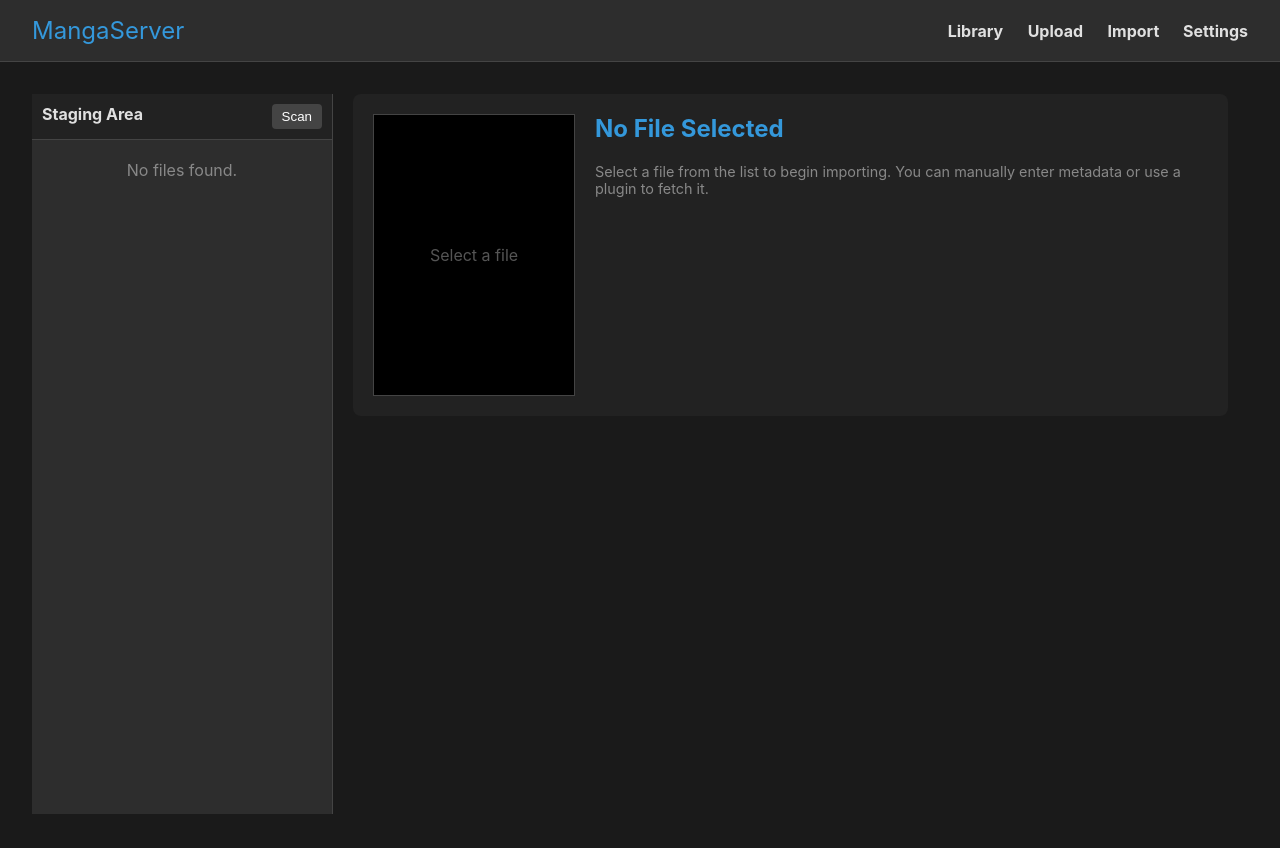
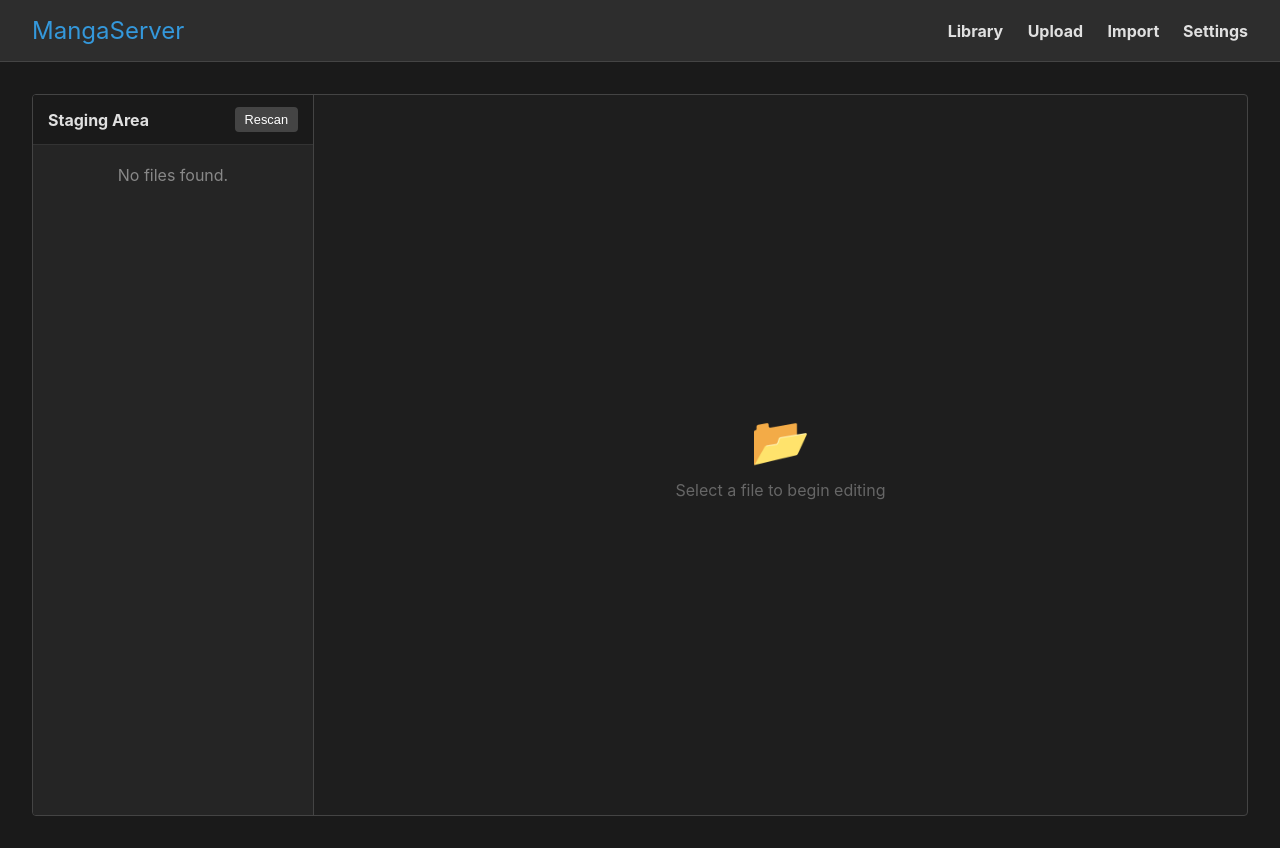
Before and after one commit to Nixis198/Manga-Server, a FastAPI app: page /staging in a window 1280 px wide. Before the commit the page ends 814 px from the top, so only its background shows below. Run offline with FastAPI, Linux system fonts and the light colour scheme; data that the repository does not hold is empty.

Commit message:
Updated the Staging page

```diff
--- a/app/templates/staging.html
+++ b/app/templates/staging.html
@@ -1,123 +1,150 @@
 {% extends "base.html" %}
 
 {% block content %}
-<div style="display: flex; height: calc(100vh - 80px); gap: 20px;">
+<div style="display: flex; height: calc(100vh - 80px); border: 1px solid #444; border-radius: 4px; overflow: hidden; background: #1e1e1e;">
 
-    <div style="width: 300px; display: flex; flex-direction: column; background: #2d2d2d; border-right: 1px solid #444;">
-        <div style="padding: 10px; background: #222; border-bottom: 1px solid #444; font-weight: bold;">
-            Staging Area
-            <button onclick="scanFiles()" class="btn-small" style="float:right;">Scan</button>
+    <div style="width: 280px; display: flex; flex-direction: column; background: #252525; border-right: 1px solid #444;">
+        <div style="padding: 12px 15px; background: #1a1a1a; border-bottom: 1px solid #333; font-weight: bold; display: flex; justify-content: space-between; align-items: center;">
+            <span>Staging Area</span>
+            <button onclick="scanFiles()" class="btn-small" style="font-size: 0.8rem;">Rescan</button>
         </div>
         <div id="file-list" style="flex: 1; overflow-y: auto;">
             <div style="padding: 20px; color: #888; text-align: center;">Loading...</div>
         </div>
     </div>
 
-    <div style="flex: 1; display: flex; flex-direction: column; overflow-y: auto; padding-right: 20px;">
+    <div id="editor-area" style="flex: 1; display: none; flex-direction: column; position: relative;">
 
-        <div style="display: flex; gap: 20px; margin-bottom: 20px; background: #222; padding: 20px; border-radius: 8px;">
-            <div style="width: 200px; height: 280px; background: #000; display: flex; align-items: center; justify-content: center; border: 1px solid #444;">
-                <img id="preview-img" style="max-width: 100%; max-height: 100%; display: none;">
-                <span id="preview-placeholder" style="color: #555;">Select a file</span>
+        <div style="flex: 1; overflow-y: auto; padding: 20px; display: flex; gap: 30px;">
+
+            <div style="width: 300px; flex-shrink: 0; position: sticky; top: 0; height: fit-content;">
+                <div style="background: #000; border: 1px solid #444; border-radius: 8px; overflow: hidden; aspect-ratio: 2/3; display: flex; align-items: center; justify-content: center; margin-bottom: 15px;">
+                    <img id="preview-img" style="max-width: 100%; max-height: 100%; object-fit: contain;">
                 </div>
-            <div style="flex: 1;">
-                <h2 id="preview-filename" style="margin-top: 0; color: var(--accent); word-break: break-all;">No File Selected</h2>
-                <p style="color: #888; font-size: 0.9rem;">
-                    Select a file from the list to begin importing. You can manually enter metadata or use a plugin to fetch it.
-                </p>
-                <div id="file-path" style="font-family: monospace; color: #666; font-size: 0.8rem; margin-top: 10px;"></div>
+
+                <div style="background: #252525; padding: 15px; border-radius: 6px; border: 1px solid #444;">
+                    <div style="font-size: 0.75rem; color: #aaa; text-transform: uppercase; letter-spacing: 1px; margin-bottom: 5px;">Filename</div>
+                    <div id="preview-filename" style="word-break: break-all; font-family: monospace; font-size: 0.9rem; color: #ddd; line-height: 1.4;">-</div>
                 </div>
             </div>
 
-        <div id="import-form-container" style="display: none;">
+            <div style="flex: 1; max-width: 800px;">
+
                 <form id="import-form" onsubmit="submitImport(event)">
                     <input type="hidden" id="inp_id">
+                    <button type="submit" style="display: none;"></button>
 
-                <div style="display: grid; grid-template-columns: 1fr 1fr; gap: 20px; margin-bottom: 15px;">
-                    <div class="form-group">
-                        <label>Title</label>
-                        <input type="text" id="inp_title" required>
+                    <div style="margin-bottom: 15px;">
+                        <label class="form-label">Title</label>
+                        <input type="text" id="inp_title" required class="form-input" style="font-size: 1.1rem; font-weight: bold;">
                     </div>
-                    <div class="form-group">
-                        <label>Artist</label>
-                        <input type="text" id="inp_artist" required autocomplete="off">
+
+                    <div class="form-grid">
+                        <div>
+                            <label class="form-label">Artist</label>
+                            <input type="text" id="inp_artist" required autocomplete="off" class="form-input">
+                        </div>
+                        <div>
+                            <label class="form-label">Series <span style="color:#666; font-weight:normal;">(Optional)</span></label>
+                            <input type="text" id="inp_series" autocomplete="off" class="form-input">
                         </div>
                     </div>
 
-                <div style="display: grid; grid-template-columns: 1fr 1fr; gap: 20px; margin-bottom: 15px;">
-                    <div class="form-group">
-                        <label>Series</label>
-                        <input type="text" id="inp_series" autocomplete="off" placeholder="(Optional)">
+                    <div class="form-grid" style="margin-top: 15px;">
+                        <div>
+                            <label class="form-label">Category</label>
+                            <select id="inp_category" class="form-input">
+                                <option value="">(None)</option>
+                            </select>
                         </div>
-                    <div class="form-group">
-                        <label>Category</label>
-                        <select id="inp_category">
-                            <option value="">(None)</option>
+                        <div>
+                             <label class="form-label">Reading Direction</label>
+                             <select id="inp_direction" class="form-input">
+                                 <option value="LTR">Left to Right (Comic)</option>
+                                 <option value="RTL">Right to Left (Manga)</option>
                              </select>
                         </div>
                     </div>
 
-                <div class="form-group" style="margin-bottom: 15px;">
-                    <label>Tags (comma separated)</label>
-                    <input type="text" id="inp_tags">
+                    <div style="margin-top: 15px;">
+                        <label class="form-label">Tags</label>
+                        <input type="text" id="inp_tags" placeholder="Comma, separated, tags" class="form-input">
                     </div>
 
-                <div class="form-group" style="margin-bottom: 15px;">
-                    <label>Description</label>
-                    <textarea id="inp_desc" rows="3"></textarea>
+                    <div style="margin-top: 15px; margin-bottom: 20px;">
+                        <label class="form-label">Description</label>
+                        <textarea id="inp_desc" rows="3" class="form-input" style="font-size: 0.9rem;"></textarea>
                     </div>
 
-                <div class="form-group" style="margin-bottom: 20px;">
-                     <label>Reading Direction</label>
-                     <select id="inp_direction">
-                         <option value="LTR">Left to Right (Comic)</option>
-                         <option value="RTL">Right to Left (Manga)</option>
+                    <div style="background: #2a2a2a; border: 1px solid #444; border-radius: 6px; padding: 10px; margin-bottom: 10px; display: flex; gap: 10px; align-items: center;">
+                        <div style="font-weight: bold; color: var(--accent); white-space: nowrap;">⚡ Metadata Source:</div>
+                        <select id="plugin_source" style="flex: 1; min-width: 120px;">
+                            <option value="" disabled selected>Select Plugin...</option>
                         </select>
+                        <input type="text" id="plugin_url" placeholder="Paste URL or ID..." style="flex: 2;">
+                        <button type="button" onclick="runPlugin()" class="btn-small" style="background: #34495e;">Fetch</button>
                     </div>
 
-                <div style="background: #252525; padding: 15px; border-radius: 5px; border: 1px solid #444; margin-bottom: 20px;">
-                    <h4 style="margin-top: 0; color: #aaa;">Metadata Source</h4>
-                    <div style="display: flex; gap: 10px; align-items: flex-end;">
-                        <div class="form-group" style="flex: 1;">
-                            <label>Source / Plugin</label>
-                            <select id="plugin_source">
-                                <option value="" disabled selected>Select a plugin...</option>
-                            </select>
-                        </div>
-                        <div class="form-group" style="flex: 2;">
-                            <label>URL / ID</label>
-                            <input type="text" id="plugin_url" placeholder="https://...">
-                        </div>
-                        <button type="button" onclick="runPlugin()" class="btn-small" style="margin-bottom: 2px;">Fetch</button>
+                </form>
             </div>
         </div>
 
-                <button type="submit" class="btn-save" style="width: 100%; padding: 12px; font-size: 1.1rem;">Save & Import</button>
-            </form>
+        <div style="padding: 15px 20px; background: #252525; border-top: 1px solid #444; text-align: right; box-shadow: 0 -4px 10px rgba(0,0,0,0.2);">
+            <button onclick="document.getElementById('import-form').requestSubmit()" class="btn-save" style="padding: 10px 40px; font-size: 1.1rem;">
+                Save & Import
+            </button>
         </div>
 
+    </div>
+
+    <div id="empty-state" style="flex: 1; display: flex; align-items: center; justify-content: center; color: #666; flex-direction: column;">
+        <div style="font-size: 3rem; margin-bottom: 10px;">📂</div>
+        <div>Select a file to begin editing</div>
     </div>
 </div>
 
 <style>
+    /* UTILITIES */
+    .form-grid {
+        display: grid;
+        grid-template-columns: 1fr 1fr;
+        gap: 15px;
+    }
+    .form-label {
+        display: block;
+        color: #aaa;
+        margin-bottom: 5px;
+        font-size: 0.85rem;
+        font-weight: 500;
+    }
+    .form-input {
+        width: 100%;
+        padding: 10px;
+        background: #111;
+        border: 1px solid #444;
+        color: white;
+        border-radius: 4px;
+        transition: border-color 0.2s;
+    }
+    .form-input:focus {
+        border-color: var(--accent);
+        outline: none;
+    }
+
+    /* FILE LIST ITEMS */
     .file-item {
-        padding: 10px;
+        padding: 12px 15px;
         border-bottom: 1px solid #333;
         cursor: pointer;
         font-size: 0.9rem;
         white-space: nowrap;
         overflow: hidden;
         text-overflow: ellipsis;
+        transition: background 0.1s;
     }
     .file-item:hover { background: #333; }
-    .file-item.active { background: var(--accent); color: white; }
+    .file-item.active { background: var(--accent); color: white; border-bottom-color: var(--accent); }
 
-    .form-group label { display: block; color: #aaa; margin-bottom: 5px; font-size: 0.9rem; }
-
-    input[type="text"], textarea, select {
-        width: 100%; padding: 8px;
-        background: #111; border: 1px solid #444; color: white; border-radius: 4px;
-    }
     textarea { resize: vertical; }
 </style>
 
@@ -152,55 +179,50 @@
             div.className = 'file-item';
             div.innerText = f.filename;
             div.onclick = () => selectFile(f.id);
-            div.dataset.id = f.id; // Store ID for active highlighting
+            div.dataset.id = f.id;
             list.appendChild(div);
         });
     }
 
     async function selectFile(id) {
-        // Highlight logic
         document.querySelectorAll('.file-item').forEach(el => el.classList.remove('active'));
         const activeEl = document.querySelector(`.file-item[data-id="${id}"]`);
         if(activeEl) activeEl.classList.add('active');
 
-        // Find data
         const file = stagedFiles.find(f => f.id === id);
         if (!file) return;
 
-        // UI Updates
+        document.getElementById('empty-state').style.display = 'none';
+        document.getElementById('editor-area').style.display = 'flex';
+
         document.getElementById('preview-filename').innerText = file.filename;
-        document.getElementById('file-path').innerText = file.path;
-        document.getElementById('preview-placeholder').style.display = 'none';
-
         const img = document.getElementById('preview-img');
         img.src = `/api/staged/${id}/cover`;
-        img.style.display = 'block';
 
-        // Show Form
-        document.getElementById('import-form-container').style.display = 'block';
         document.getElementById('inp_id').value = id;
 
-        // Auto-fill logic (Regex parse)
-        // Try to guess Artist/Title from filename like "[Artist] Title (Event)"
+        // Auto-fill
         let title = file.filename;
         let artist = "";
-
-        // Simple regex for [Artist] Title
         const match = title.match(/^\[(.*?)\]\s*(.*?)(\.zip|\.cbz)?$/);
         if (match) {
             artist = match[1];
             title = match[2];
-            // Remove typical trailing tags like (C100)
             title = title.replace(/\s*\(.*?\)\s*/g, '').trim();
         } else {
             title = title.replace(/\.(zip|cbz)$/i, '');
         }
 
-        document.getElementById('inp_title').value = title;
+        const titleInput = document.getElementById('inp_title');
+        titleInput.value = title;
         document.getElementById('inp_artist').value = artist;
         document.getElementById('inp_series').value = "";
         document.getElementById('inp_tags').value = "";
         document.getElementById('inp_desc').value = "";
+        document.getElementById('plugin_url').value = "";
+
+        titleInput.focus();
+        titleInput.select();
     }
 
     // --- 2. GHOST TEXT AUTOCOMPLETE ---
@@ -220,8 +242,6 @@
         const input = document.getElementById(inputId);
 
         input.addEventListener('keydown', function(e) {
-            // If user hits Backspace, temporarily disable auto-suggest
-            // so they can actually delete text without it fighting back
             if (e.key === 'Backspace') {
                 input.dataset.backspacing = "true";
             } else {
@@ -231,42 +251,32 @@
 
         input.addEventListener('input', function(e) {
             const val = input.value;
-
-            // Don't suggest if empty or backspacing
             if (!val || input.dataset.backspacing === "true") return;
 
             // Find match (Case Insensitive)
-            // We escape special regex chars just in case
             const match = dataSource.find(item => item.toLowerCase().startsWith(val.toLowerCase()));
 
             if (match) {
-                // If we found "John Smith" and user typed "jo",
-                // we want to preserve "jo" case (or not? Standard is to preserve case of match usually)
-                // Let's use the match's case to be clean.
-
                 const currentLen = val.length;
 
-                // Set the value to the FULL match
-                input.value = match;
+                // FIX: Instead of replacing the input with the match (which forces casing),
+                // we append the missing suffix from the match to the user's existing input.
+                // This preserves user's capitalization (e.g. "Kar" + "ory" -> "Karory")
+                const suffix = match.slice(currentLen);
+                input.value = val + suffix;
 
-                // Highlight the part the user HAS NOT typed yet
-                // setSelectionRange(start, end)
-                input.setSelectionRange(currentLen, match.length);
+                input.setSelectionRange(currentLen, input.value.length);
             }
         });
     }
 
-    // --- 3. SUBMISSION & PLUGINS ---
+    // --- 3. SUBMISSION ---
+
     async function submitImport(e) {
         e.preventDefault();
         const id = document.getElementById('inp_id').value;
-
-        // Grab values for autocomplete update
         const rawArtist = document.getElementById('inp_artist').value;
         const rawSeries = document.getElementById('inp_series').value;
-
-        // 1. Find the index of the current file so we know what to select next
-        // (Note: id from DOM is string, f.id is int, so use ==)
         const currentIndex = stagedFiles.findIndex(f => f.id == id);
 
         const payload = {
@@ -279,7 +289,7 @@
             direction: document.getElementById('inp_direction').value
         };
 
-        const btn = e.target.querySelector('.btn-save');
+        const btn = document.querySelector('.btn-save');
         const oldText = btn.innerText;
         btn.innerText = "Importing...";
         btn.disabled = true;
@@ -292,32 +302,20 @@
             });
 
             if (res.ok) {
-                // 2. Remove imported file from list
                 stagedFiles = stagedFiles.filter(f => f.id != id);
                 renderList();
 
-                // 3. Update Autocomplete
                 if (rawArtist && !knownArtists.includes(rawArtist)) knownArtists.push(rawArtist);
                 if (rawSeries && !knownSeries.includes(rawSeries)) knownSeries.push(rawSeries);
 
-                // 4. Auto-select the next file
                 if (stagedFiles.length > 0) {
-                    // Try to grab the file that moved into the current slot
                     let nextIndex = currentIndex;
-
-                    // If we were at the end of the list, step back one
-                    if (nextIndex >= stagedFiles.length) {
-                        nextIndex = stagedFiles.length - 1;
-                    }
-
-                    // Select the next file immediately
+                    if (nextIndex >= stagedFiles.length) nextIndex = stagedFiles.length - 1;
                     selectFile(stagedFiles[nextIndex].id);
                 } else {
-                    // List is empty, clear the UI
-                    document.getElementById('import-form-container').style.display = 'none';
-                    document.getElementById('preview-img').style.display = 'none';
-                    document.getElementById('preview-placeholder').style.display = 'block';
-                    document.getElementById('preview-filename').innerText = "All files imported!";
+                    document.getElementById('editor-area').style.display = 'none';
+                    document.getElementById('empty-state').style.display = 'flex';
+                    document.getElementById('empty-state').innerHTML = '<div>All files imported!</div>';
                 }
 
             } else {
@@ -348,7 +346,7 @@
             const res = await fetch('/api/plugins');
             const plugins = await res.json();
             const select = document.getElementById('plugin_source');
-            select.innerHTML = '<option value="" disabled selected>Select a plugin...</option>';
+            select.innerHTML = '<option value="" disabled selected>Select Plugin...</option>';
 
             if (plugins.length === 0) {
                 const opt = document.createElement('option');
@@ -363,7 +361,7 @@
                 opt.innerText = p.name;
                 select.appendChild(opt);
             });
-        } catch (e) { console.error("Error loading plugins:", e); }
+        } catch (e) { console.error(e); }
     }
 
     async function runPlugin() {
@@ -374,9 +372,8 @@
 
         if (!source || !url) { alert("Select source & enter URL"); return; }
 
-        btn.innerText = "Fetching...";
+        btn.innerText = "...";
         btn.disabled = true;
-        btn.style.backgroundColor = "#555";
 
         try {
             const res = await fetch('/api/plugins/run', {
@@ -393,23 +390,21 @@
                 if(data.tags && Array.isArray(data.tags)) document.getElementById('inp_tags').value = data.tags.join(', ');
 
                 btn.style.backgroundColor = "#2ecc71";
-                btn.innerText = "Found!";
+                btn.innerText = "✓";
                 setTimeout(() => {
                     btn.innerText = originalText;
-                    btn.style.backgroundColor = "var(--accent)";
+                    btn.style.backgroundColor = "#34495e";
                     btn.disabled = false;
-                }, 2000);
+                }, 1500);
             } else {
                 alert("Plugin Error");
                 btn.innerText = originalText;
                 btn.disabled = false;
-                btn.style.backgroundColor = "var(--accent)";
             }
         } catch (e) {
-            alert("System Error: " + e);
+            alert("Error: " + e);
             btn.innerText = originalText;
             btn.disabled = false;
-            btn.style.backgroundColor = "var(--accent)";
         }
     }
 
@@ -424,6 +419,16 @@
                 }
             });
         }
+
+        const descInput = document.getElementById('inp_desc');
+        if (descInput) {
+            descInput.addEventListener('keydown', function(event) {
+                if (event.key === 'Enter' && !event.shiftKey) {
+                    event.preventDefault();
+                    document.getElementById('import-form').requestSubmit();
+                }
+            });
+        }
     }
 
     // Init
```
Lines whose indentation alone changed are shown as unchanged.
